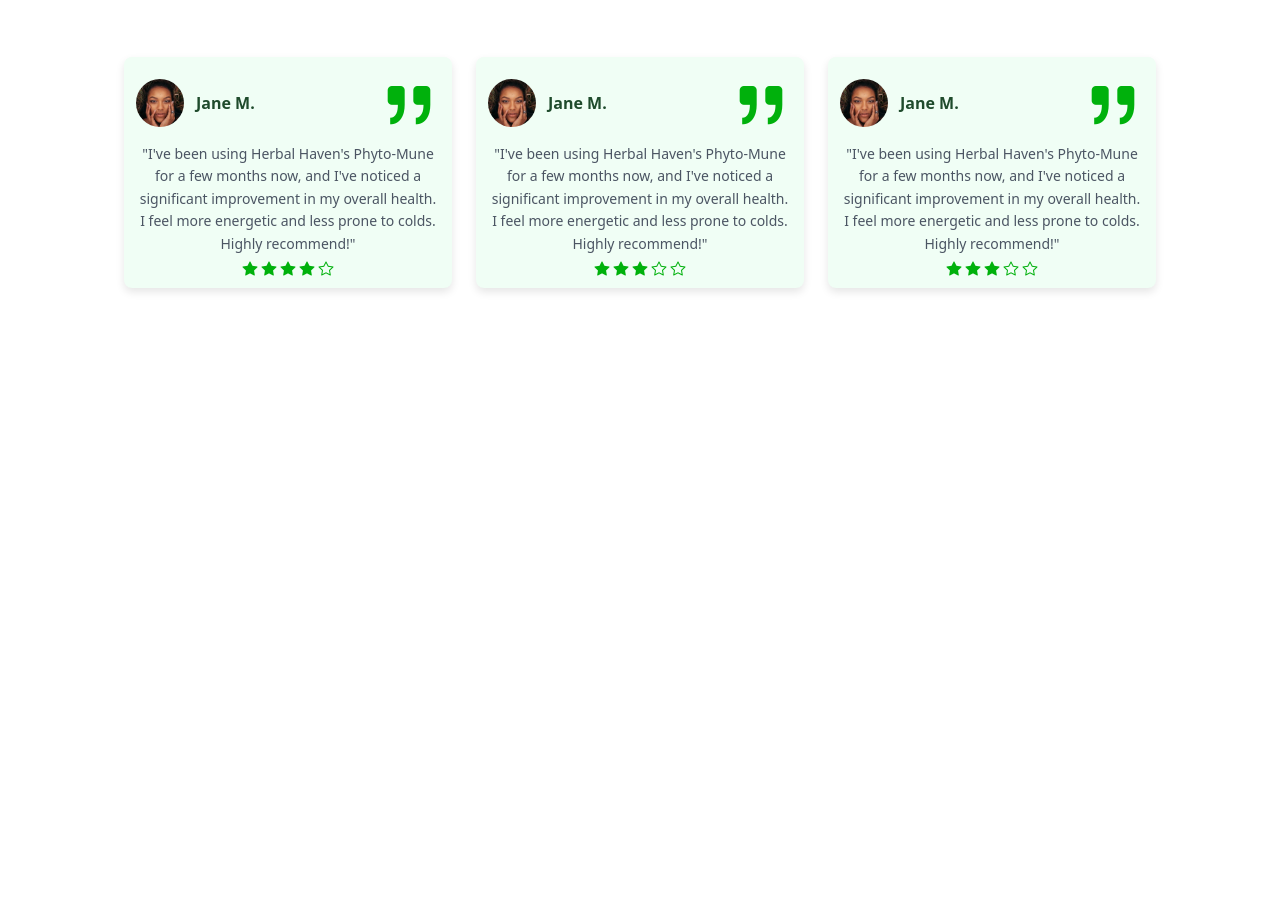
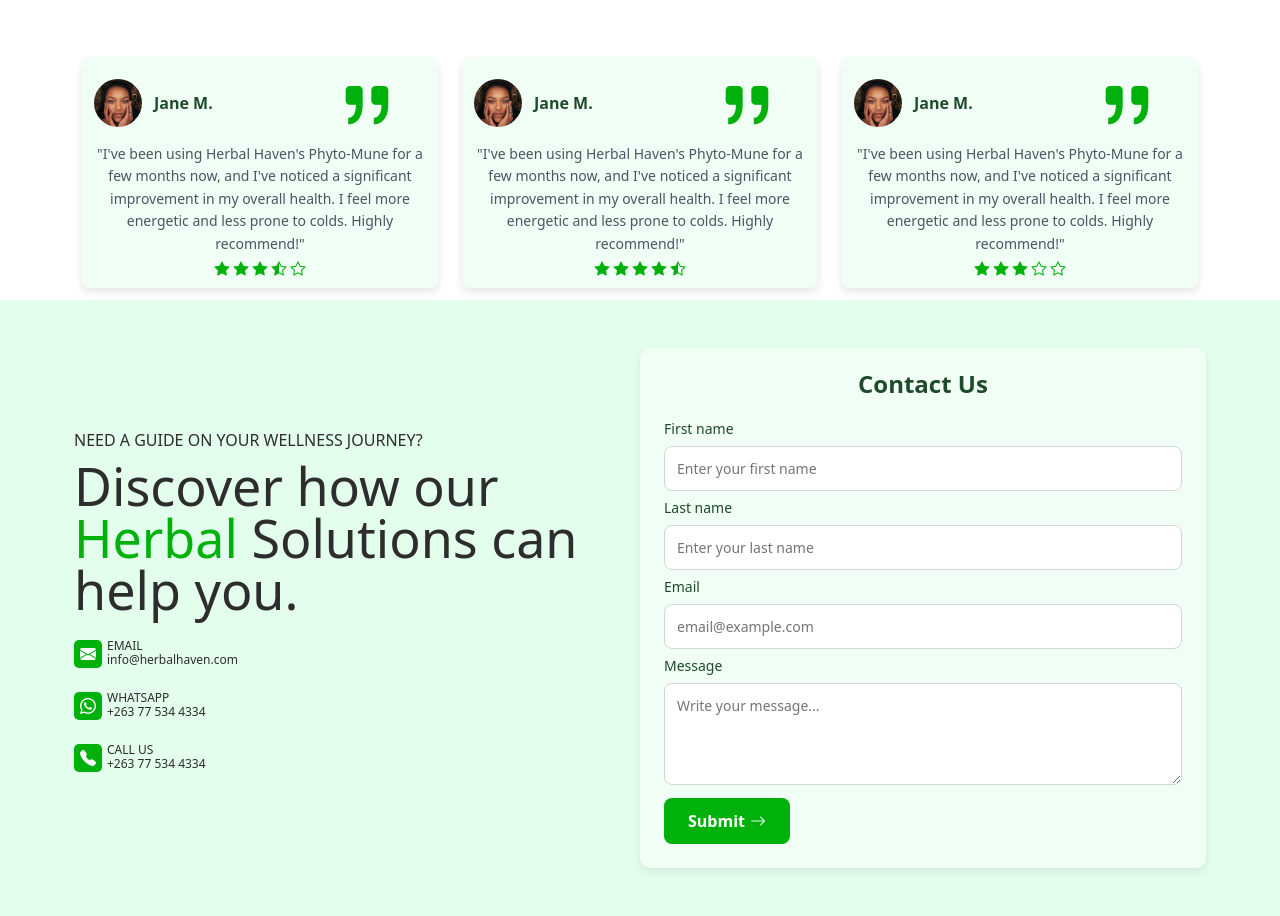
Before and after one commit to EUCKIE/HERBAL-HAVEN, a plain HTML site: page index.html in a window 1280 px wide. Shown: the part 3906-4822 px from the top of the page. Before the commit the page ends 4206 px from the top, so only its background shows below. Drawn offline with nearby package versions, Linux system fonts and the light colour scheme.

Commit message:
Added Contact Section

```diff
--- a/css/styles.css
+++ b/css/styles.css
@@ -697,8 +697,6 @@ body {
   opacity: 1;
 }
 
-
-
 .product-description h2 {
   padding: 2.4rem 0 0 1.6rem;
   font-size: 1.6rem;
@@ -749,15 +747,11 @@ body {
 /* *********************** */
 /* Testimonials */
 /* *********************** */
-.section-testimonials {
-  background-color: #e3feec;
-  padding: 4.8rem 0 4.8rem 0;
-}
 
 .testimonials-section {
   max-width: 130rem;
   margin: 0 auto;
-  padding: 0 6.2rem;
+  padding: 0 2.4rem;
   display: block;
   align-items: center;
 }
@@ -788,7 +782,7 @@ body {
 .testimonials-container {
   display: grid;
   grid-template-columns: repeat(3, 1fr);
-  padding: 1.2rem 6.2rem;
+  padding: 1.2rem 4.2rem;
   gap: 2.4rem;
   max-width: 120rem;
   margin: 0 auto;
@@ -842,7 +836,6 @@ body {
   transform: rotate(180deg);
 }
 
-
 .testimonial-text {
   font-size: 1.4rem;
   line-height: 1.6;
@@ -859,3 +852,169 @@ body {
   color: #00b10c;
   /* padding-top: 0.6rem; */
 }
+
+/* ***************** */
+/* Contact Us */
+/* ***************** */
+
+.contact-us-section {
+  max-width: 130rem;
+  margin: 0 auto;
+  padding: 2.4rem 6.2rem;
+  display: block;
+  align-items: center;
+  background-color: #e3feec;
+}
+
+.cta {
+  display: grid;
+  grid-template-columns: repeat(2, 1fr);
+  padding: 2.4rem 1.2rem;
+
+}
+
+.cta-left {
+  display: flex;
+  flex-direction: column;
+  justify-content: center;
+}
+.cta-left h3 {
+  font-size: 1.6rem;
+  font-weight: 500;
+  text-transform: uppercase;
+}
+
+.cta-left p {
+  font-size: 5.2rem;
+  padding: 1.2rem 0;
+  font-weight: 350;
+}
+.cta-left p span {
+  color: #00b10c;
+  font-weight: 450;
+}
+
+.socials{
+  display: grid;
+  grid-template-columns: 1fr;
+  padding: 1.2rem 0;
+  gap: 2.4rem;
+}
+
+.email i,
+.whatsapp i,
+.call i{
+background-color: #00b10c;
+color: #fff;
+padding: 0.6rem 0.6rem;
+border-radius: 5px;
+font-weight: 700;
+font-size: 1.6rem;
+}
+
+.email,
+.whatsapp,
+.call{
+  display: flex;
+}
+
+.social-description{
+  padding: 0 0.5rem;
+}
+
+.social-description h3{
+  font-size: 1.2rem;
+}
+
+.social-description p{
+  margin-top: -1rem;
+  font-size: 1.2rem;
+  padding-bottom: 0;
+  font-weight: 400;
+}
+
+/* ***************** */
+/* Contact Form */
+/* ***************** */
+
+.cta-right form {
+  background-color: #f0fef5; /* matches section backgrounds */
+  padding: 2.4rem;
+  border-radius: 10px;
+  box-shadow: 0px 4px 8px rgba(0, 0, 0, 0.08);
+  display: flex;
+  flex-direction: column;
+  gap: 1.6rem;
+}
+
+.cta-right fieldset {
+  border: none;
+  padding: 0;
+}
+
+.cta-right legend {
+  font-size: 2.4rem;
+  font-weight: 600;
+  color: #1f4b2c;
+  margin-bottom: 1.6rem;
+  text-align: center;
+}
+
+.cta-right label {
+  font-size: 1.4rem;
+  font-weight: 500;
+  color: #1f4b2c;
+  margin: 1rem 0;
+  display: block;
+}
+
+.cta-right input,
+.cta-right textarea {
+  width: 100%;
+  padding: 1.2rem;
+  border-radius: 8px;
+  border: 1px solid #d1d5db; /* soft gray */
+  font-size: 1.4rem;
+  outline: none;
+  transition: all 0.3s ease;
+  font-family: inherit;
+}
+
+.cta-right input:focus,
+.cta-right textarea:focus {
+  border-color: #00b10c;
+  box-shadow: 0 0 0 3px rgba(0, 177, 12, 0.2);
+}
+
+.cta-right textarea {
+  resize: vertical;
+  min-height: 10rem;
+}
+
+.cta-right button {
+  align-self: flex-start;
+  padding: 1.2rem 2.4rem;
+  border-radius: 8px;
+  margin-top: 1.2rem;
+  border: none;
+  font-size: 1.6rem;
+  font-weight: 600;
+  background-color: #00b10c;
+  color: #fff;
+  cursor: pointer;
+  transition: all 0.3s ease;
+}
+
+.cta-right i{
+  padding-left: 5px;
+  color: #e3feec;
+
+  border-radius: 50%;
+  height: auto;
+  font-weight: 600;
+}
+.cta-right button:hover {
+  background-color: #1f4b2c;
+  transform: translateY(-2px);
+  box-shadow: 0px 4px 8px rgba(0, 0, 0, 0.1);
+}
--- a/index.html
+++ b/index.html
@@ -461,7 +461,7 @@
                 <i class="bi bi-star-fill"></i>
                 <i class="bi bi-star-fill"></i>
                 <i class="bi bi-star-fill"></i>
-                <i class="bi bi-star-fill"></i>
+                <i class="bi bi-star-half"></i>
                 <i class="bi bi-star"></i>
               </h2>
             </div>
@@ -489,8 +489,8 @@
                 <i class="bi bi-star-fill"></i>
                 <i class="bi bi-star-fill"></i>
                 <i class="bi bi-star-fill"></i>
-                <i class="bi bi-star"></i>
-                <i class="bi bi-star"></i>
+                <i class="bi bi-star-fill"></i>
+                <i class="bi bi-star-half"></i>
               </h2>
             </div>
           </div>
@@ -524,6 +524,92 @@
           </div>
         </div>
       </section>
+
+      <section class="contact-us-section" id="cta">
+        <div class="cta">
+          <div class="cta-left">
+            <h3>Need a guide on your wellness journey?</h3>
+            <p>Discover how our <span> Herbal</span> Solutions can help you.</p>
+
+            <div class="socials">
+              <div class="email">
+                <i class="bi bi-envelope-fill"></i>
+
+                <div class="social-description">
+                  <h3>Email</h3>
+                  <p>info@herbalhaven.com</p>
+                </div>
+              </div>
+
+              <div class="whatsapp">
+                <i class="bi bi-whatsapp"></i>
+
+                <div class="social-description">
+                  <h3>WhatsApp</h3>
+                  <p>+263 77 534 4334</p>
+                </div>
+              </div>
+
+              <div class="call">
+                <i class="bi bi-telephone-fill"></i>
+                <div class="social-description">
+                  <h3>Call Us</h3>
+                  <p>+263 77 534 4334</p>
+                </div>
+              </div>
+            </div>
+          </div>
+
+          <div class="cta-right">
+            <form action="/submit" method="post" autocomplete="on" novalidate>
+              <fieldset>
+                <legend>Contact Us</legend>
+
+                <label for="first-name">First name</label>
+                <input
+                  id="first-name"
+                  name="firstName"
+                  type="text"
+                  required
+                  placeholder="Enter your first name"
+                  aria-required="true"
+                />
+
+                <label for="last-name">Last name</label>
+                <input
+                  id="last-name"
+                  name="lastName"
+                  type="text"
+                  required
+                  placeholder="Enter your last name"
+                  aria-required="true"
+                />
+
+                <label for="email">Email</label>
+                <input
+                  id="email"
+                  name="email"
+                  type="email"
+                  required
+                  placeholder="email@example.com"
+                  aria-required="true"
+                />
+
+                <label for="message">Message</label>
+                <textarea
+                  id="message"
+                  name="message"
+                  rows="4"
+                  placeholder="Write your message..."
+                  maxlength="1000"
+                ></textarea>
+
+                <button type="submit">Submit<i class="bi bi-arrow-right"></i></button>
+              </fieldset>
+            </form>
+          </div>
+        </div>
+      </section>
     </main>
 
     <script src="js/script.js"></script>
```
